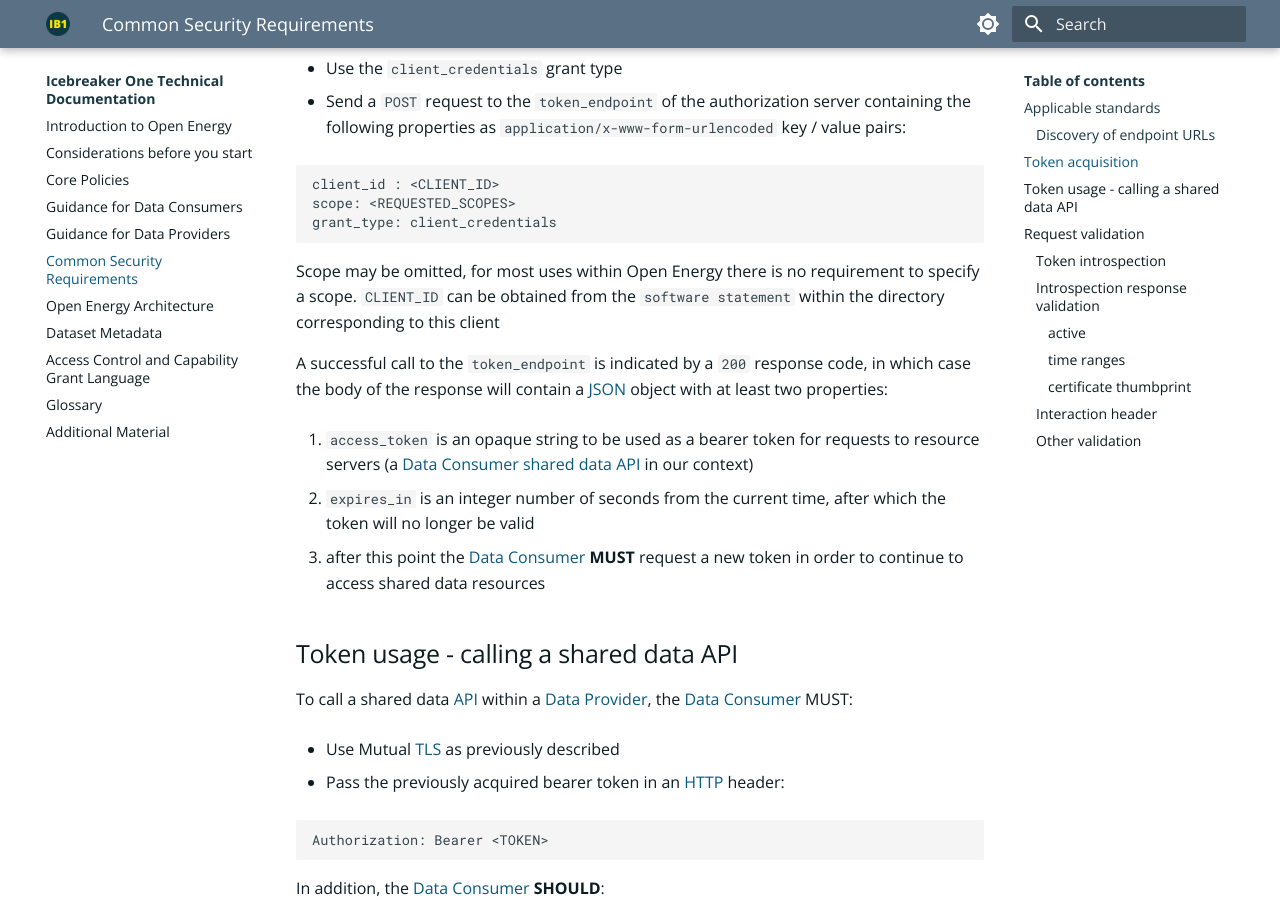
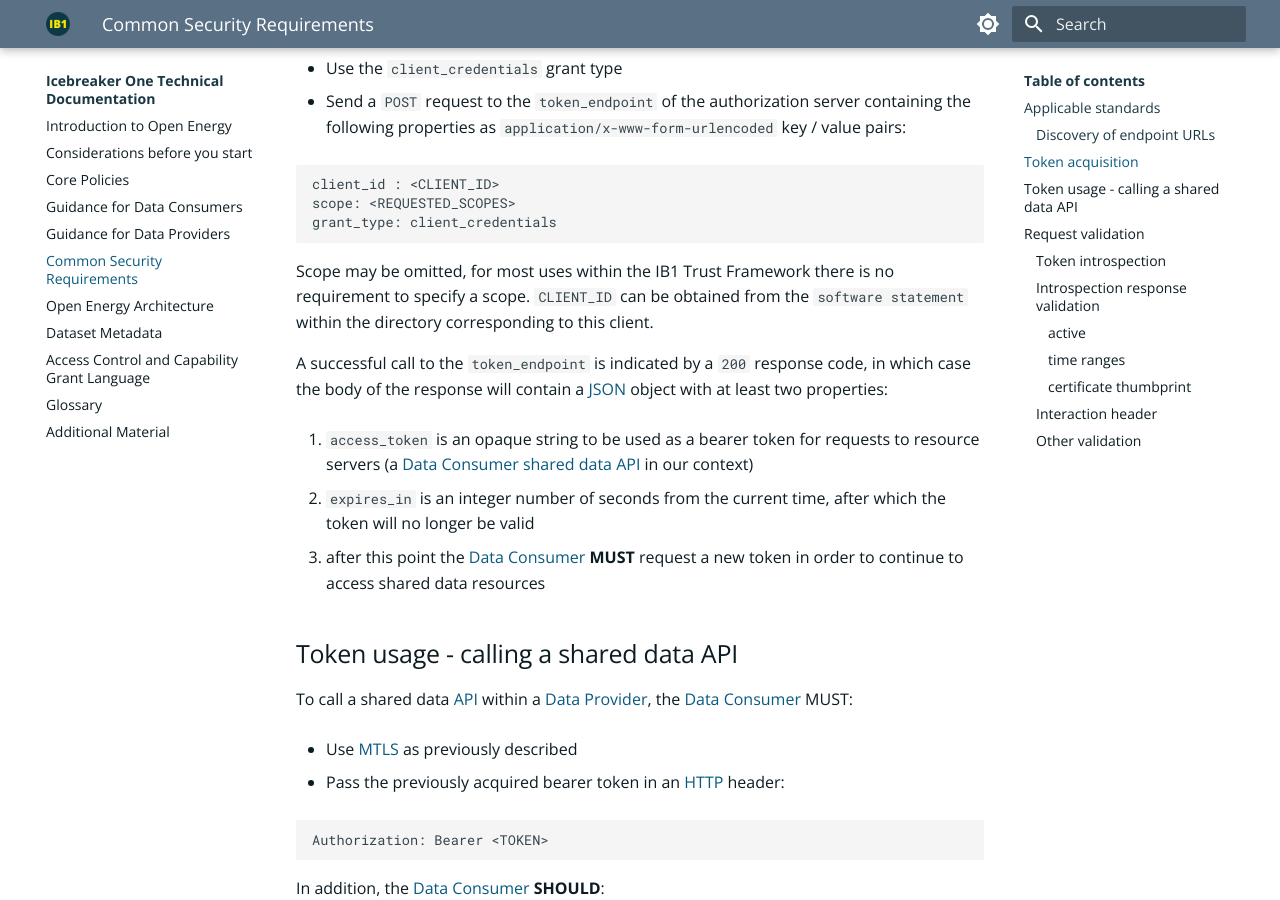
Before and after one commit to icebreakerone/ib1-technical-docs, an MkDocs documentation site: the page built from docs/ops_guidelines/technical_common.md, in a window 1280 px wide and 900 px high, scrolled down 1302 px. Built offline with MkDocs 1.6.1 and Material for MkDocs 9.7.7, drawn with Linux system fonts in a browser that asks for light colours; the version menu is left out.

Commit message:
docs/ops_guidelines/technical_common.md updated from https://stackedit.net/

````diff
--- a/docs/ops_guidelines/technical_common.md
+++ b/docs/ops_guidelines/technical_common.md
@@ -54,16 +54,11 @@ scope: <REQUESTED_SCOPES>
 grant_type: client_credentials
 ```
 
-Scope may be omitted, for most uses within Open Energy there is no requirement to specify a scope. `CLIENT_ID` can
-be obtained from the `software statement` within the directory corresponding to this client
+Scope may be omitted, for most uses within the IB1 Trust Framework there is no requirement to specify a scope. `CLIENT_ID` can be obtained from the `software statement` within the directory corresponding to this client.
 
-A successful call to the `token_endpoint` is indicated by a `200` response code, in which case the body of the
-response will contain a [JSON](../glossary.md#term-Javascript-Object-Notation) object with at least two properties:
+A successful call to the `token_endpoint` is indicated by a `200` response code, in which case the body of the response will contain a [JSON](../glossary.md#term-Javascript-Object-Notation) object with at least two properties:
 
-
-1. `access_token` is an opaque string to be used as a bearer token for requests to resource servers
-(a [Data Consumer](../glossary.md#term-Data-Consumer) [shared data](../glossary.md#term-Shared-data) [API](../glossary.md#term-Application-programming-interface) in our context)
-
+1. `access_token` is an opaque string to be used as a bearer token for requests to resource servers (a [Data Consumer](../glossary.md#term-Data-Consumer) [shared data](../glossary.md#term-Shared-data) [API](../glossary.md#term-Application-programming-interface) in our context)
 
 2. `expires_in` is an integer number of seconds from the current time, after which the token will no longer be valid
 - after this point the [Data Consumer](../glossary.md#term-Data-Consumer) **MUST** request a new token in order to continue to access shared data resources
@@ -72,8 +67,7 @@ response will contain a [JSON](../glossary.md#term-Javascript-Object-Notation) o
 
 To call a shared data [API](../glossary.md#term-Application-programming-interface) within a [Data Provider](../glossary.md#term-Data-Provider), the [Data Consumer](../glossary.md#term-Data-Consumer) MUST:
 
-
-* Use Mutual [TLS](../glossary.md#term-Transport-Layer-Security) as previously described
+* Use [MTLS](../glossary.md#term-Mutual-Transport-Layer-Security) as previously described
 
 
 * Pass the previously acquired bearer token in an [HTTP](../glossary.md#term-HypterText-Transfer-Protocol) header:
````
Also changed, not shown: other parts of docs/ops_guidelines/technical_common.md (+1 -1 lines).
